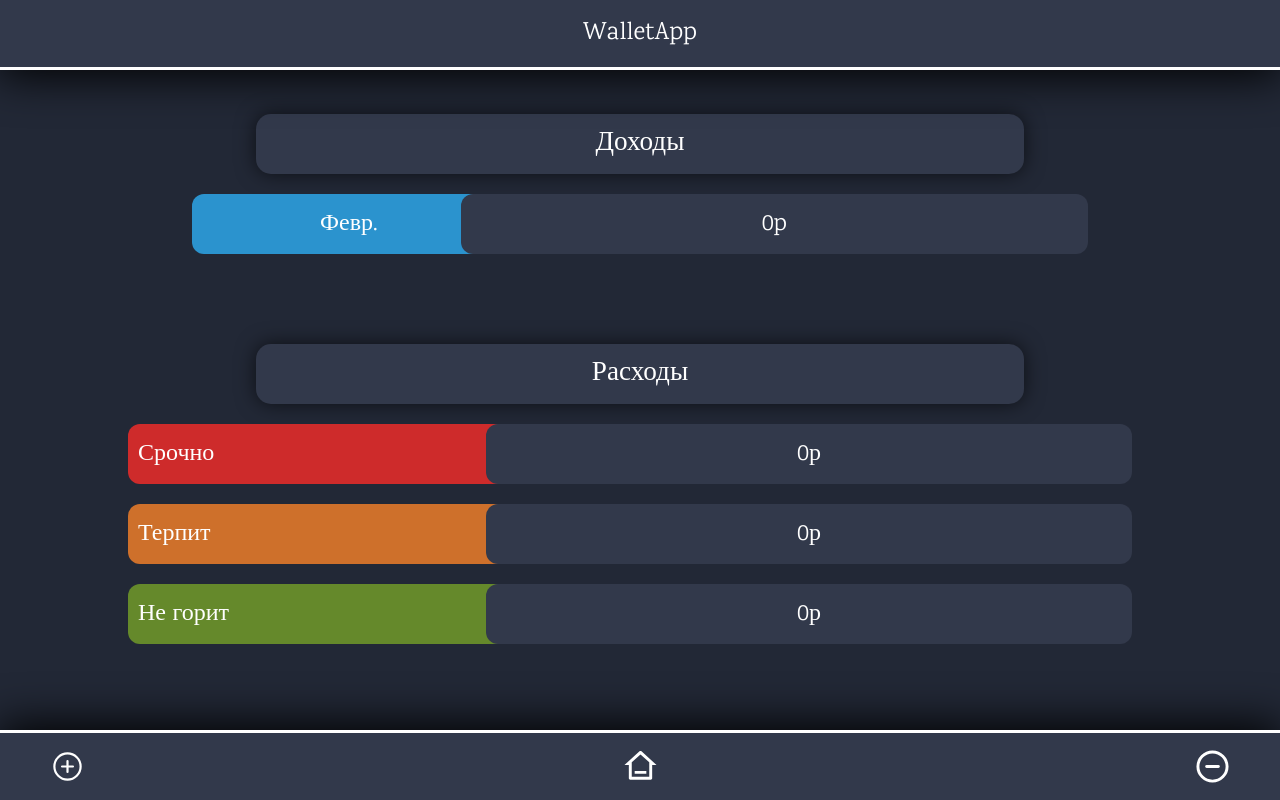
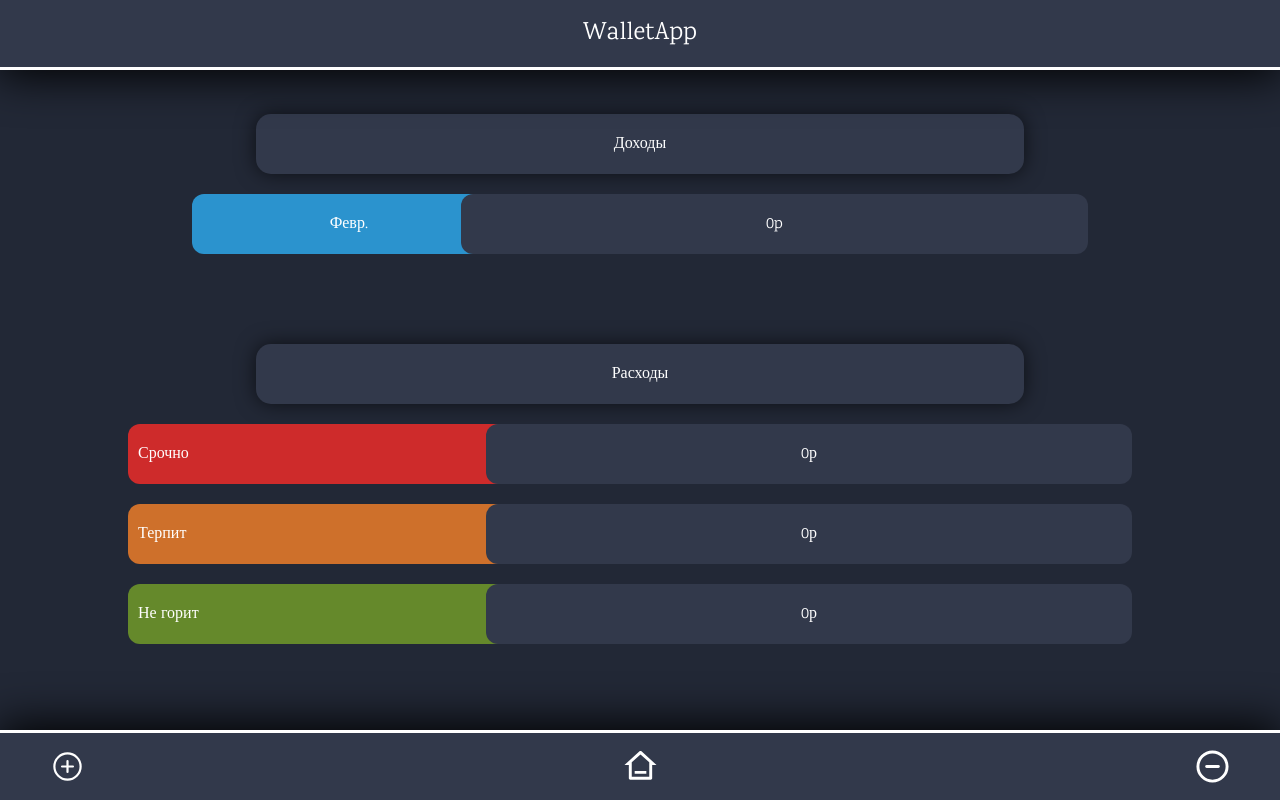
Before and after one commit to MKLSV/NextWallet, a Next.js app: page / in a window 1280 px wide. Built offline with nearby package versions, Linux system fonts and the light colour scheme; no server answers.

Commit message:
Update fontsize

```diff
--- a/src/assets/cmps/home.scss
+++ b/src/assets/cmps/home.scss
@@ -1,7 +1,7 @@
 main {
   min-height: 100dvh;
   // background-color: #222836;
-  font-size: 1em;
+  font-size: 1rem;
 }
 header {
   padding: 20px;
@@ -19,6 +19,7 @@ header {
 
 .home-container {
   // height: 100vh;
+  font-size: 1rem;
   padding: 90px 0;
   display: flex;
   flex-direction: column;
@@ -39,7 +40,6 @@ header {
       height: 60px;
       width: 70vw;
       position: relative;
-      font-size: 1.5em;
 
       .month {
         background-color: #2b93ce;
@@ -86,7 +86,6 @@ header {
         height: 60px;
         width: 80vw;
         position: relative;
-        font-size: 1.5em;
       }
 
       .type {
@@ -131,7 +130,6 @@ header {
     display: flex;
     justify-content: center;
     align-items: center;
-    font-size: 1.7em;
     border-radius: 15px;
     transition: 0.4s;
     cursor: pointer;
```
